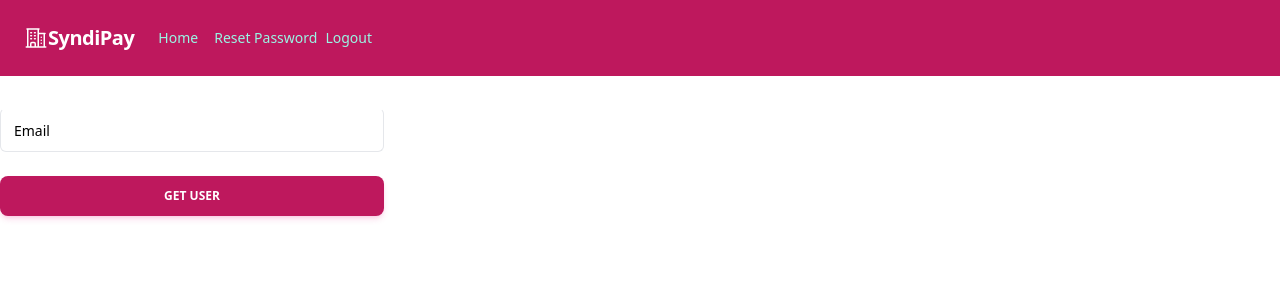
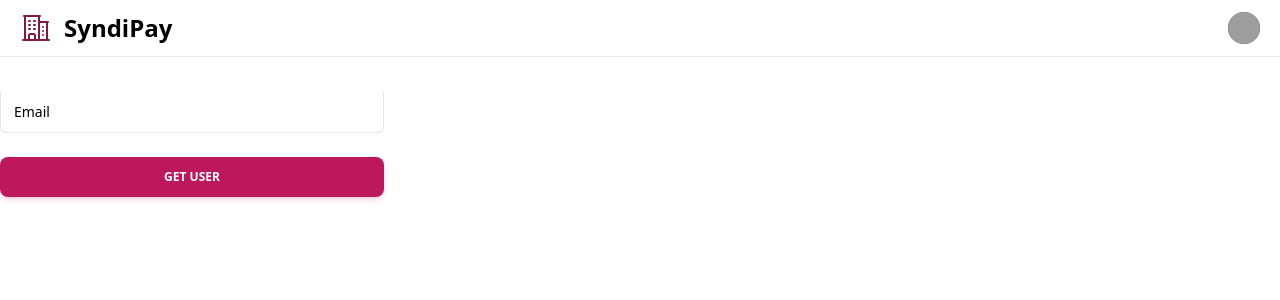
Before and after one commit to adnankhayrou/Systeme-de-gestion-de-paiement-cotisation-syndicale-React.js, a React (Vite) app: page /GetUser in a window 1280 px wide. Shown: the top 300 px of the page. Built offline with nearby package versions, Linux system fonts and the light colour scheme; grey boxes are pictures that could not be loaded.

Commit message:
adding sidebar and new navbar

```diff
--- a/src/components/Home.jsx
+++ b/src/components/Home.jsx
@@ -1,6 +1,7 @@
 // eslint-disable-next-line no-unused-vars
-import React from 'react'
+import React, { useState } from 'react'
 import NavBar from './NavBar'
+import SideBar from './SideBare'
 import Cookies from 'js-cookie';
 
 const Home = () => {
@@ -9,6 +10,9 @@ const Home = () => {
   return (
     <>
       <NavBar/>
+      <SideBar/>
+      {/* Main content */}
+      <div className="p-4 sm:ml-64">
       <div className="flex items-center mt-10 pt-10 justify-center">
         <div>
           <div>
@@ -20,6 +24,7 @@ const Home = () => {
             </div>
         </div>
         </div>
+      </div>
     </>
   )
 }
--- a/src/components/NavBar.jsx
+++ b/src/components/NavBar.jsx
@@ -29,69 +29,133 @@ const NavBar = () => {
     }
 
   return (
-    <nav className="flex items-center justify-between flex-wrap bg-pink-700 p-6">
-      <div className="flex items-center flex-shrink-0 text-white mr-6">
-      <svg xmlns="http://www.w3.org/2000/svg" fill="none" viewBox="0 0 24 24" strokeWidth={1.5} stroke="currentColor" className="w-6 h-6">
+    // <nav className="flex items-center justify-between flex-wrap bg-pink-700 p-6">
+    //   <div className="flex items-center flex-shrink-0 text-white mr-6">
+    //   <svg xmlns="http://www.w3.org/2000/svg" fill="none" viewBox="0 0 24 24" strokeWidth={1.5} stroke="currentColor" className="w-6 h-6">
+    //   <path strokeLinecap="round" strokeLinejoin="round" d="M2.25 21h19.5m-18-18v18m10.5-18v18m6-13.5V21M6.75 6.75h.75m-.75 3h.75m-.75 3h.75m3-6h.75m-.75 3h.75m-.75 3h.75M6.75 21v-3.375c0-.621.504-1.125 1.125-1.125h2.25c.621 0 1.125.504 1.125 1.125V21M3 3h12m-.75 4.5H21m-3.75 3.75h.008v.008h-.008v-.008zm0 3h.008v.008h-.008v-.008zm0 3h.008v.008h-.008v-.008z" />
+    // </svg>
+    //     <span className="font-semibold text-xl tracking-tight">
+    //     SyndiPay
+    //     </span>
+    //   </div>
+    //   <div className="block lg:hidden">
+    //         <button
+    //             className="flex items-center px-3 py-2 border rounded text-teal-200 border-teal-400 hover:text-white hover:border-white"
+    //             onClick={toggleContent}>
+    //             <svg className="fill-current h-3 w-3" viewBox="0 0 20 20" xmlns="http://www.w3.org/2000/svg">
+    //                 <title>Menu</title>
+    //                 <path d="M0 3h20v2H0V3zm0 6h20v2H0V9zm0 6h20v2H0v-2z" />
+    //             </svg>
+    //         </button>
+    //         {isContentVisible && (
+    //             <div className="hidden-content">
+    //                 <div className="w-full block flex-grow lg:flex lg:items-center lg:w-auto">
+    //                   <div className="text-sm lg:flex-grow">
+    //                     <Link to="/"
+    //                       className="block mt-4 lg:inline-block lg:mt-0 text-teal-200 hover:text-white mr-4">
+    //                       Home
+    //                     </Link>
+    //                     <Link to="/forgotPassword"
+    //                       className="block me-2 mt-4 lg:inline-block lg:mt-0 text-teal-200 hover:text-white">
+    //                       Reset Password
+    //                     </Link>
+    //                     <button
+    //                       className="block mt-4 lg:inline-block lg:mt-0 text-teal-200 hover:text-white"
+    //                       onClick={logout}>
+    //                       Logout
+    //                     </button>
+    //                   </div>
+    //                 </div>
+    //             </div>
+    //         )}
+    //     </div>
+    //   <div className="w-full block flex-grow lg:flex lg:items-center lg:w-auto">
+    //     <div className="text-sm lg:flex-grow hidden lg:block">
+    //       <Link to="/"
+    //         className="block mt-4 lg:inline-block lg:mt-0 text-teal-200 hover:text-white mr-4">
+    //         Home
+    //       </Link>
+    //       <Link to="/forgotPassword"
+    //         className="block me-2 mt-4 lg:inline-block lg:mt-0 text-teal-200 hover:text-white">
+    //         Reset Password
+    //       </Link>
+    //       <button
+    //         className="block mt-4 lg:inline-block lg:mt-0 text-teal-200 hover:text-white"
+    //         onClick={logout}>
+    //         Logout
+    //       </button>
+    //     </div>
+    //   </div>
+    // </nav>
+
+    <nav className="z-50 w-full bg-white border-b border-gray-200 dark:bg-gray-800 dark:border-gray-700">
+      <div className="px-3 py-3 lg:px-5 lg:pl-3">
+        <div className="flex items-center justify-between">
+          <div className="flex items-center justify-start rtl:justify-end">
+            {/* <button
+              data-drawer-target="logo-sidebar"
+              data-drawer-toggle="logo-sidebar"
+              aria-controls="logo-sidebar"
+              type="button"
+              className="inline-flex items-center p-2 text-sm text-gray-500 rounded-lg sm:hidden hover:bg-gray-100 focus:outline-none focus:ring-2 focus:ring-gray-200 dark:text-gray-400 dark:hover:bg-gray-700 dark:focus:ring-gray-600">
+              <span className="sr-only">Open sidebar</span>
+              <svg
+                className="w-6 h-6"
+                aria-hidden="true"
+                fill="currentColor"
+                viewBox="0 0 20 20"
+                xmlns="http://www.w3.org/2000/svg">
+                <path
+                  clipRule="evenodd"
+                  fillRule="evenodd"
+                  d="M2 4.75A.75.75 0 012.75 4h14.5a.75.75 0 010 1.5H2.75A.75.75 0 012 4.75zm0 10.5a.75.75 0 01.75-.75h7.5a.75.75 0 010 1.5h-7.5a.75.75 0 01-.75-.75zM2 10a.75.75 0 01.75-.75h14.5a.75.75 0 010 1.5H2.75A.75.75 0 012 10z"
+                ></path>
+              </svg>
+            </button> */}
+            <Link to="" className="flex ms-2 md:me-24">
+            <svg xmlns="http://www.w3.org/2000/svg" fill="none" viewBox="0 0 24 24" strokeWidth={1.5} stroke="currentColor" className="h-8 me-3 text-pink-900">
               <path strokeLinecap="round" strokeLinejoin="round" d="M2.25 21h19.5m-18-18v18m10.5-18v18m6-13.5V21M6.75 6.75h.75m-.75 3h.75m-.75 3h.75m3-6h.75m-.75 3h.75m-.75 3h.75M6.75 21v-3.375c0-.621.504-1.125 1.125-1.125h2.25c.621 0 1.125.504 1.125 1.125V21M3 3h12m-.75 4.5H21m-3.75 3.75h.008v.008h-.008v-.008zm0 3h.008v.008h-.008v-.008zm0 3h.008v.008h-.008v-.008z" />
             </svg>
-        <span className="font-semibold text-xl tracking-tight">
-        SyndiPay
-        </span>
+              <span className="self-center text-xl font-semibold sm:text-2xl whitespace-nowrap dark:text-white">SyndiPay</span>
+            </Link>
           </div>
-      <div className="block lg:hidden">
+          <div className="flex items-center">
+            <div className="flex items-center ms-3">
+              <div>
                 <button
-                className="flex items-center px-3 py-2 border rounded text-teal-200 border-teal-400 hover:text-white hover:border-white"
-                onClick={toggleContent}>
-                <svg className="fill-current h-3 w-3" viewBox="0 0 20 20" xmlns="http://www.w3.org/2000/svg">
-                    <title>Menu</title>
-                    <path d="M0 3h20v2H0V3zm0 6h20v2H0V9zm0 6h20v2H0v-2z" />
-                </svg>
+                  type="button"
+                  className="flex text-sm bg-gray-800 rounded-full focus:ring-4 focus:ring-gray-300 dark:focus:ring-gray-600"
+                  aria-expanded="false"
+                  data-dropdown-toggle="dropdown-user">
+                  <span className="sr-only">Open user menu</span>
+                  <img
+                    className="w-8 h-8 rounded-full"
+                    src="https://flowbite.com/docs/images/people/profile-picture-5.jpg"
+                    alt="user photo"/>
                 </button>
-            {isContentVisible && (
-                <div className="hidden-content">
-                    <div className="w-full block flex-grow lg:flex lg:items-center lg:w-auto">
-                      <div className="text-sm lg:flex-grow">
-                        <Link to="/"
-                          className="block mt-4 lg:inline-block lg:mt-0 text-teal-200 hover:text-white mr-4">
-                          Home
-                        </Link>
-                        <Link to="/forgotPassword"
-                          className="block me-2 mt-4 lg:inline-block lg:mt-0 text-teal-200 hover:text-white">
-                          Reset Password
-                        </Link>
-                        <button
-                          className="block mt-4 lg:inline-block lg:mt-0 text-teal-200 hover:text-white"
-                          onClick={logout}>
-                          Logout
-                        </button>
-                        {/* <Link to="/GetUser"
-                          className="block ms-4 mt-4 lg:inline-block font-bold lg:mt-0 text-black-200 hover:text-white">
-                          Get User
-                        </Link> */}
+              </div>
+              <div className="z-50 hidden my-4 text-base list-none bg-white divide-y divide-gray-100 rounded shadow dark:bg-gray-700 dark:divide-gray-600" id="dropdown-user">
+                <div className="px-4 py-3" role="none">
+                  <p className="text-sm text-gray-900 dark:text-white" role="none">
+                    Neil Sims
+                  </p>
+                  <p className="text-sm font-medium text-gray-900 truncate dark:text-gray-300" role="none">
+                    neil.sims@flowbite.com
+                  </p>
+                </div>
+                <ul className="py-1" role="none">
+                  <li>
+                    <a
+                      href="#"
+                      className="block px-4 py-2 text-sm text-gray-700 hover:bg-gray-100 dark:text-gray-300 dark:hover:bg-gray-600 dark:hover:text-white"
+                      role="menuitem">
+                      Sign out
+                    </a>
+                  </li>
+                </ul>
               </div>
             </div>
           </div>
-            )}
-        </div>
-      <div className="w-full block flex-grow lg:flex lg:items-center lg:w-auto">
-        <div className="text-sm lg:flex-grow hidden lg:block">
-          <Link to="/"
-            className="block mt-4 lg:inline-block lg:mt-0 text-teal-200 hover:text-white mr-4">
-            Home
-          </Link>
-          <Link to="/forgotPassword"
-            className="block me-2 mt-4 lg:inline-block lg:mt-0 text-teal-200 hover:text-white">
-            Reset Password
-          </Link>
-          <button
-            className="block mt-4 lg:inline-block lg:mt-0 text-teal-200 hover:text-white"
-            onClick={logout}>
-            Logout
-          </button>
-          {/* <Link to="/GetUser"
-            className="block ms-4 mt-4 lg:inline-block font-bold lg:mt-0 text-black-200 hover:text-white">
-            Get User
-          </Link> */}
         </div>
       </div>
     </nav>
--- /dev/null
+++ b/src/components/SideBare.jsx
@@ -0,0 +1,91 @@
+// eslint-disable-next-line no-unused-vars
+import React, { useState } from 'react'
+import { Link } from 'react-router-dom';
+
+const SideBare = () => {
+    const [sidebarOpen, setSidebarOpen] = useState(false);
+
+    const toggleSidebar = () => {
+        setSidebarOpen(!sidebarOpen);
+    };
+  return (
+    <>
+    {!sidebarOpen && (
+        <button
+          onClick={toggleSidebar}
+          aria-controls="sidebar-multi-level-sidebar"
+          type="button"
+          className="inline-flex items-center p-2 mt-2 ms-3 text-sm text-gray-500 rounded-lg sm:hidden hover:bg-gray-100 focus:outline-none focus:ring-2 focus:ring-gray-200 dark:text-gray-400 dark:hover:bg-gray-700 dark:focus:ring-gray-600">
+          <span className="sr-only">Open sidebar</span>
+          <svg
+            className="w-6 h-6"
+            aria-hidden="true"
+            fill="currentColor"
+            viewBox="0 0 20 20"
+            xmlns="http://www.w3.org/2000/svg">
+            <path
+              clipRule="evenodd"
+              fillRule="evenodd"
+              d="M2 4.75A.75.75 0 012.75 4h14.5a.75.75 0 010 1.5H2.75A.75.75 0 012 4.75zm0 10.5a.75.75 0 01.75-.75h7.5a.75.75 0 010 1.5h-7.5a.75.75 0 01-.75-.75zM2 10a.75.75 0 01.75-.75h14.5a.75.75 0 010 1.5H2.75A.75.75 0 012 10z"
+            ></path>
+          </svg>
+        </button>
+      )}
+
+      {/* Sidebar */}
+      <aside
+        id="sidebar-multi-level-sidebar"
+        className={`fixed left-0 z-40 w-64 h-screen transition-transform ${
+          sidebarOpen ? '' : '-translate-x-full sm:translate-x-0'
+        }`}
+        aria-label="Sidebar">
+
+        <div className="h-full px-3 pt-0 py-4 overflow-y-auto bg-gray-50 dark:bg-gray-800">
+          <div className='text-end p-0'>
+            <button
+            onClick={toggleSidebar}
+            aria-controls="sidebar-multi-level-sidebar"
+            type="button"
+            className="inline-flex items-center p-2 mt-2 ms-3 text-sm text-gray-500 rounded-lg sm:hidden hover:bg-gray-100 focus:outline-none focus:ring-2 focus:ring-gray-200 dark:text-gray-400 dark:hover:bg-gray-700 dark:focus:ring-gray-600">
+            <span className="sr-only">Open sidebar</span>
+            <svg
+              className="w-6 h-6"
+              aria-hidden="true"
+              fill="currentColor"
+              viewBox="0 0 20 20"
+              xmlns="http://www.w3.org/2000/svg">
+              <path
+                clipRule="evenodd"
+                fillRule="evenodd"
+                d="M2 4.75A.75.75 0 012.75 4h14.5a.75.75 0 010 1.5H2.75A.75.75 0 012 4.75zm0 10.5a.75.75 0 01.75-.75h7.5a.75.75 0 010 1.5h-7.5a.75.75 0 01-.75-.75zM2 10a.75.75 0 01.75-.75h14.5a.75.75 0 010 1.5H2.75A.75.75 0 012 10z">
+              </path>
+            </svg>
+          </button>
+          </div>
+          <ul className="ms-3 space-y-2 mt-5 font-medium items-center text-center">
+            <li>
+            <Link to="" className=" pt-5 flex items-center p-2 text-gray-900 rounded-lg dark:text-white hover:bg-gray-100 dark:hover:bg-gray-700 group">
+               <svg className="w-5 h-5 text-gray-500 transition duration-75 dark:text-gray-400 group-hover:text-gray-900 dark:group-hover:text-white" aria-hidden="true" xmlns="http://www.w3.org/2000/svg" fill="currentColor" viewBox="0 0 22 21">
+                  <path d="M16.975 11H10V4.025a1 1 0 0 0-1.066-.998 8.5 8.5 0 1 0 9.039 9.039.999.999 0 0 0-1-1.066h.002Z"/>
+                  <path d="M12.5 0c-.157 0-.311.01-.565.027A1 1 0 0 0 11 1.02V10h8.975a1 1 0 0 0 1-.935c.013-.188.028-.374.028-.565A8.51 8.51 0 0 0 12.5 0Z"/>
+               </svg>
+               <span className="ms-3">Dashboard</span>
+            </Link>
+            </li>
+            <li>
+            <Link to="" className="flex items-center p-2 text-gray-900 rounded-lg dark:text-white hover:bg-gray-100 dark:hover:bg-gray-700 group">
+               <svg className="w-5 h-5 text-gray-500 transition duration-75 dark:text-gray-400 group-hover:text-gray-900 dark:group-hover:text-white" aria-hidden="true" xmlns="http://www.w3.org/2000/svg" fill="currentColor" viewBox="0 0 22 21">
+                  <path d="M16.975 11H10V4.025a1 1 0 0 0-1.066-.998 8.5 8.5 0 1 0 9.039 9.039.999.999 0 0 0-1-1.066h.002Z"/>
+                  <path d="M12.5 0c-.157 0-.311.01-.565.027A1 1 0 0 0 11 1.02V10h8.975a1 1 0 0 0 1-.935c.013-.188.028-.374.028-.565A8.51 8.51 0 0 0 12.5 0Z"/>
+               </svg>
+               <span className="ms-3">Dashboard</span>
+            </Link>
+         </li>
+          </ul>
+        </div>
+      </aside>
+      </>
+  )
+}
+
+export default SideBare
```
Lines whose indentation alone changed are shown as unchanged.
